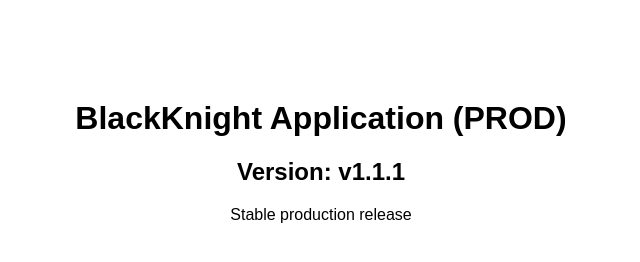
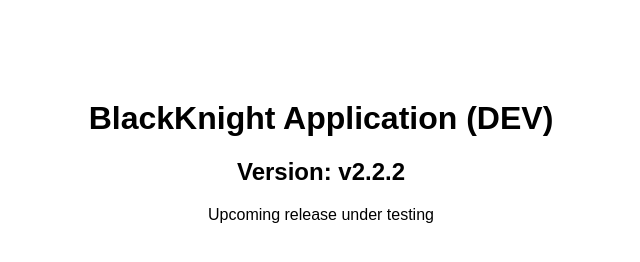
Before and after one commit to prudhvisurya123/app, a plain HTML site: page index.html in a window 1280 px wide. Shown: the whole page, without its empty margins (319-959 px from the left). Drawn offline with Linux system fonts and the light colour scheme.

Commit message:
Update index.html for development version

```diff
--- a/index.html
+++ b/index.html
@@ -1,11 +1,11 @@
 <!DOCTYPE html>
 <html>
 <head>
-    <title>Prod - v1.1.1</title>
+    <title>Dev - v2.2.2</title>
 </head>
 <body style="text-align:center; font-family:Arial; margin-top:100px;">
-    <h1>BlackKnight Application (PROD)</h1>
-    <h2>Version: v1.1.1</h2>
-    <p>Stable production release</p>
+    <h1>BlackKnight Application (DEV)</h1>
+    <h2>Version: v2.2.2</h2>
+    <p>Upcoming release under testing</p>
 </body>
 </html>
```
